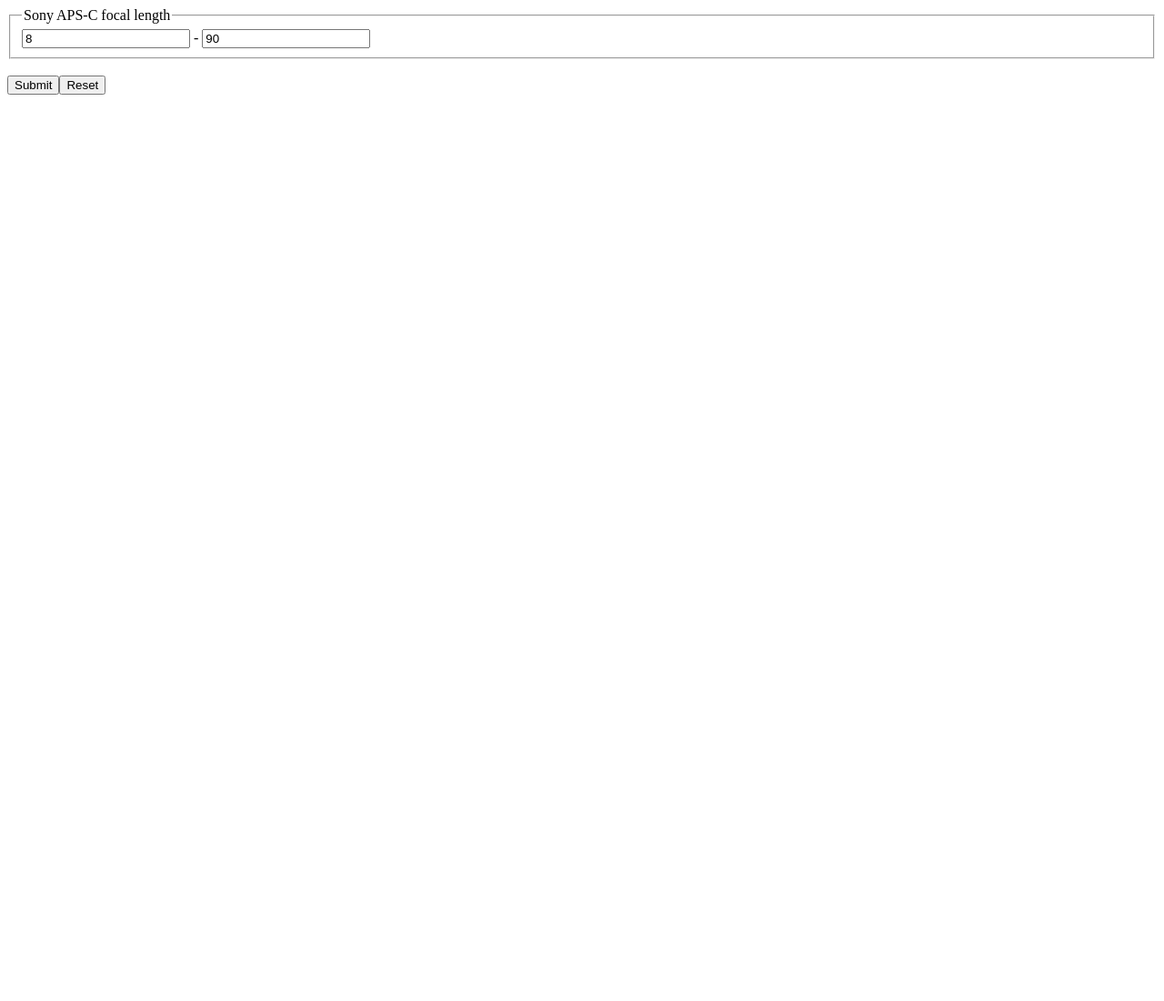
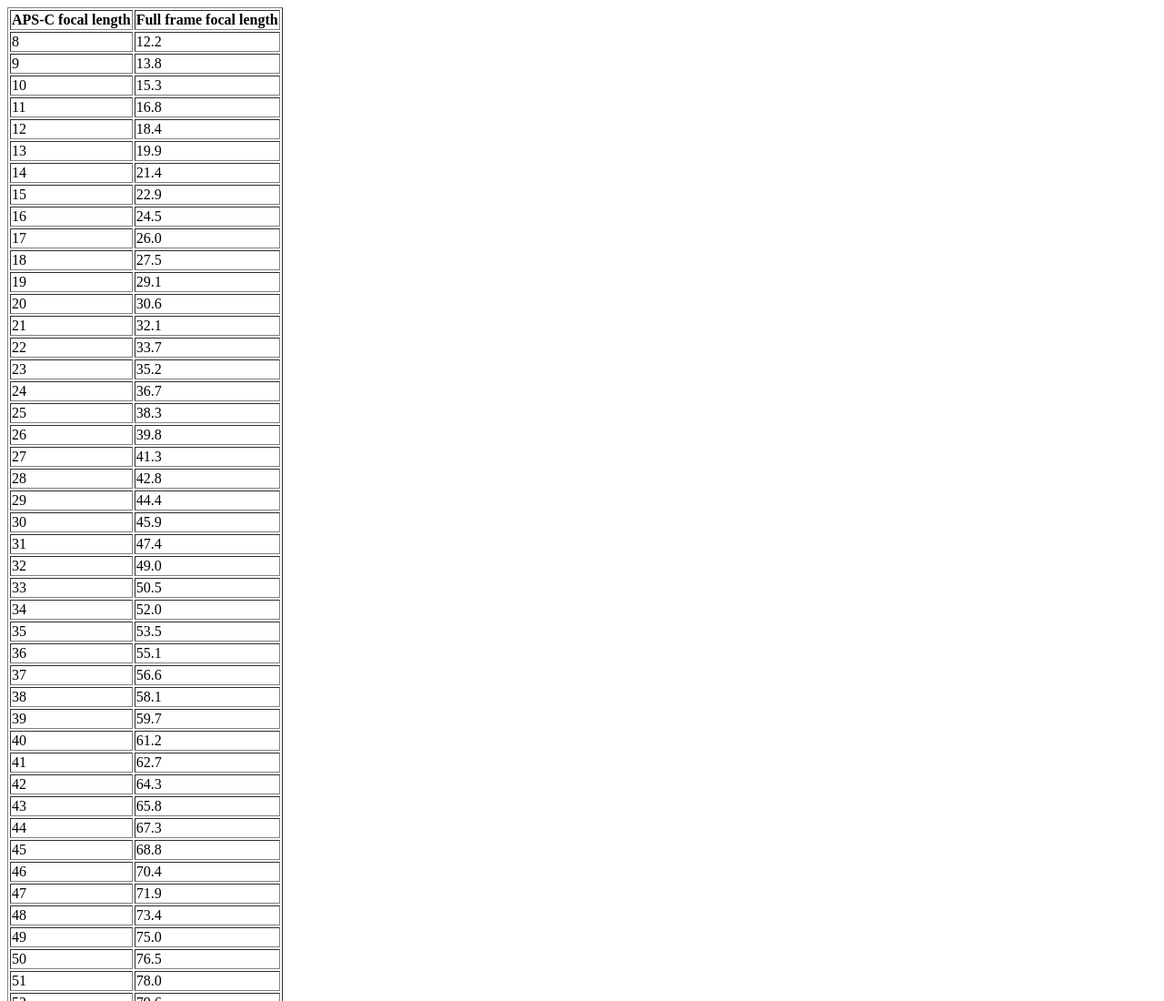
Before and after one commit to Kaishiyoku/sony-crop-factor-calculator, a plain HTML site: page docs/index.html in a window 1280 px wide. Shown: the top 1100 px of the page at 91% size. Before the commit the page ends 800 px from the top, so only its background shows below. Drawn offline with nearby package versions, Linux system fonts and the light colour scheme.

Commit message:
render table only

```diff
--- a/docs/index.html
+++ b/docs/index.html
@@ -18,50 +18,7 @@
 
         const template = `
             <div>
-                <form>
-                    <fieldset>
-                        <legend>Sony APS-C focal length</legend>
-
-                        <input
-                            v-model="from"
-                            type="number"
-                            min="1"
-                        />
-
-                        -
-
-                        <input
-                            v-model="to"
-                            type="number"
-                            min="1"
-                        />
-                    </fieldset>
-
-                    <br/>
-
-                    <div>
-                        <button
-                            type="button"
-                            @click="handleSubmit"
-                        >
-                            Submit
-                        </button>
-
-                        <button
-                            type="button"
-                            @click="handleReset"
-                        >
-                            Reset
-                        </button>
-                    </div>
-                </form>
-
-                <br/>
-
-                <table
-                    v-if="cropFactorFocalLengths.length > 0"
-                    border="1"
-                >
+                <table border="1">
                     <thead>
                         <tr>
                             <th>APS-C focal length</th>
@@ -82,26 +39,14 @@
         const App = {
             template,
             setup() {
-                const from = ref(8);
-                const to = ref(90);
+                const from = 8;
+                const to = 400;
 
-                const cropFactorFocalLengths = ref([]);
+                const cropFactorFocalLengths = ref([...Array(to - from + 1).keys()].map((key) => key + from));
 
                 return {
-                    from,
-                    to,
                     cropFactorFocalLengths,
                 };
-            },
-            methods: {
-                handleSubmit() {
-                    this.cropFactorFocalLengths = [...Array(this.to - this.from + 1).keys()].map((key) => key + this.from);
-                },
-                handleReset() {
-                    this.from = 8;
-                    this.to = 90;
-                    this.cropFactorFocalLengths = [];
-                },
             },
         };
 
```
